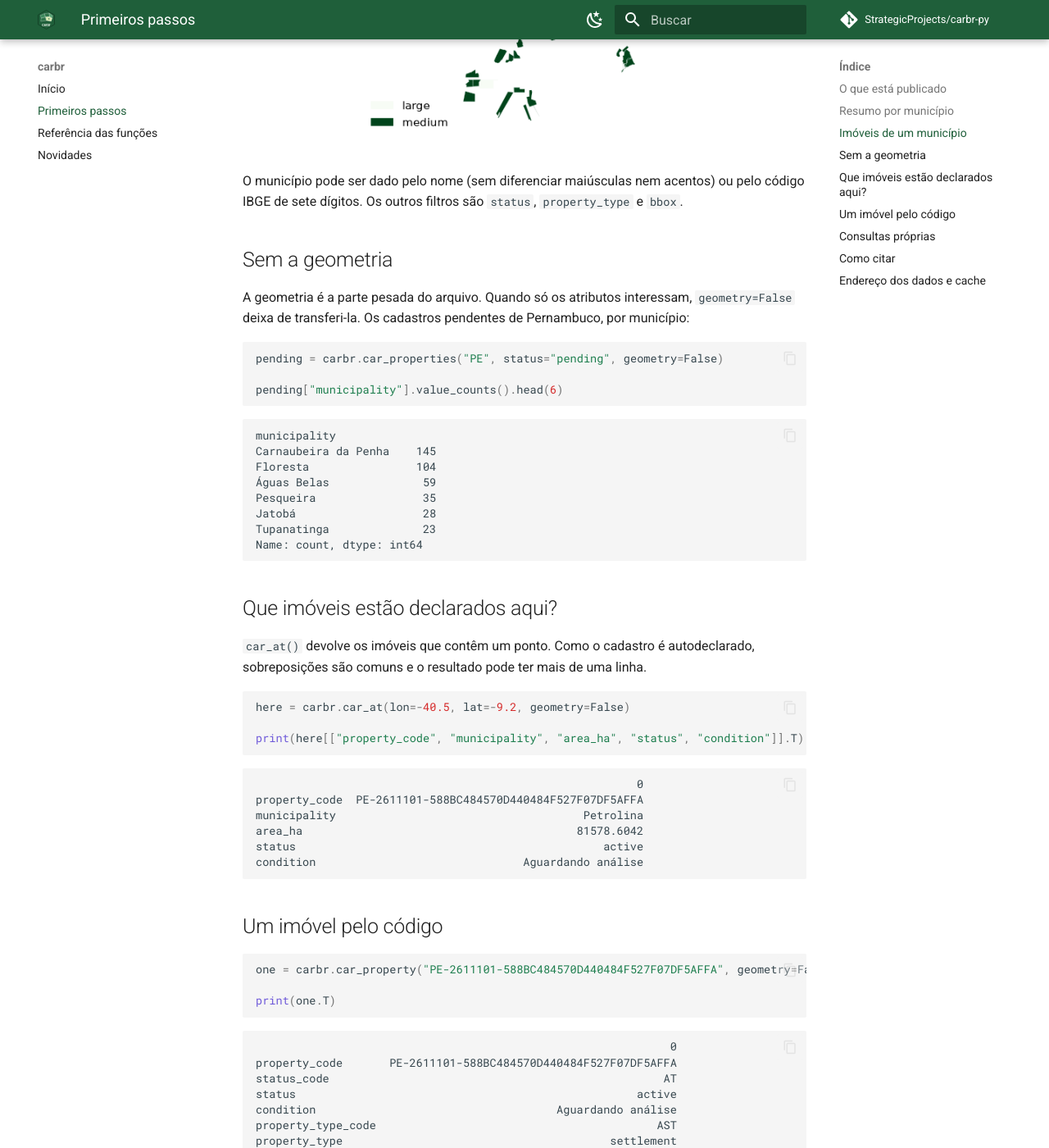
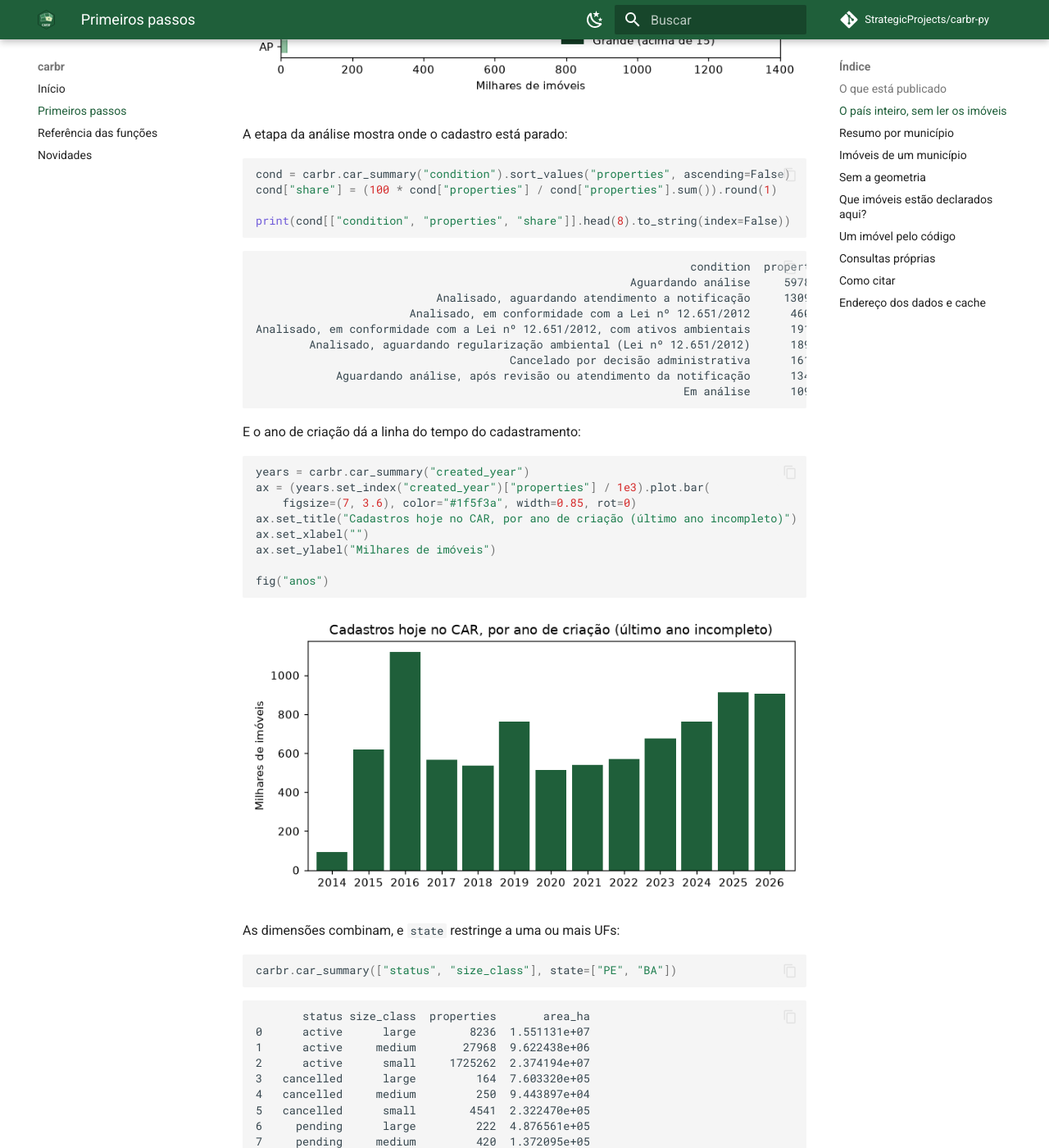
Before and after one commit to castlaboratory/carbr-py, an MkDocs documentation site: the page built from docs/primeiros-passos.md, in a window 1280 px wide and 1400 px high, scrolled down 3350 px. Shown: the whole window at 82% size. Built offline with MkDocs 1.6.1 and Material for MkDocs 9.7.7, drawn with Linux system fonts in a browser that asks for light colours; comment, search, counter and statistics services are not loaded; some of the changed text lies outside the part shown.

Commit message:
car_summary(): resumo pré-calculado; vinheta com as 27 UFs
Co-Authored-By: Claude Fable 5.2 <noreply@anthropic.com>

````diff
--- a/docs/primeiros-passos.md
+++ b/docs/primeiros-passos.md
@@ -3,13 +3,15 @@
 O **Cadastro Ambiental Rural (CAR)** é o registro público eletrônico dos imóveis
 rurais do país, criado pelo Código Florestal (Lei nº 12.651/2012) e mantido no Sicar
 pelo Serviço Florestal Brasileiro. O `carbr` lê uma republicação dos dados públicos
-do cadastro em GeoParquet: cada consulta transfere só os trechos do arquivo de que
-precisa, sem baixar a base de um estado inteiro e sem passar pelos servidores do Sicar.
+do cadastro em GeoParquet, com as 27 UFs e cerca de 8,6 milhões de imóveis. Cada
+consulta transfere só os trechos do arquivo de que precisa, sem baixar a base de um
+estado inteiro e sem passar pelos servidores do Sicar.
 
 | Função | Para quê |
 |---|---|
 | `car_catalog()` | O que está publicado |
 | `car_dictionary()` | O que cada coluna significa |
+| `car_summary()` | Totais pré-calculados, do estado ou do país |
 | `car_municipalities()` | Resumo por município |
 | `car_properties()` | Imóveis de uma UF, com filtros |
 | `car_property()` | Um imóvel pelo código |
@@ -20,26 +22,34 @@ precisa, sem baixar a base de um estado inteiro e sem passar pelos servidores do
 ## O que está publicado
 
 `car_catalog()` traz uma linha por UF, com o número de imóveis e os indicadores de
-qualidade da carga. A versão é a data em que os dados foram lidos do Sicar.
+qualidade da carga. A versão é a data da última atualização da publicação.
 
 ```python
 import carbr
 
 cat = carbr.car_catalog()
-print(cat.T)
+print(cat.attrs["version"], "-", len(cat), "UFs,", cat["properties"].sum(), "imóveis")
 
-cat.attrs["version"]
+cat.head(6)
 ```
 
 ```text
-                                0
-state                          PE
-properties                 436190
-municipalities                184
-invalid_geometries             50
-null_geometries                 0
-registered_in_other_state       7
-2026-11-25
+2026-11-25 - 27 UFs, 8578061 imóveis
+  state  properties  municipalities  invalid_geometries  null_geometries  \
+0    AC       63349              22                  19                0
+1    AL      143973             102                  19                0
+2    AM       99056              62                  94                0
+3    AP       17834              16                   2                0
+4    BA     1334593             416                   2                0
+5    CE      410650             184                  56                0
+
+   registered_in_other_state
+0                          0
+1                          5
+2                          0
+3                          0
+4                          1
+5                          3
 ```
 
 O dicionário de dados diz o que é cada coluna e qual era o seu nome no Sicar.
@@ -74,34 +84,135 @@ registration_state                NaN                           UF do prefixo de
           geometry    geo_area_imovel         Perímetro declarado do imóvel, WKB, EPSG:4674. Nulo se o Sicar não traz.
 ```
 
+## O país inteiro, sem ler os imóveis
+
+`car_summary()` lê tabelas pequenas, calculadas na publicação, com a contagem de
+imóveis e a área declarada por UF, situação, porte, tipo, etapa da análise e ano de
+criação do cadastro. O argumento `by` escolhe as dimensões; `None` dá o total.
+
+```python
+print(carbr.car_summary(None))
+
+carbr.car_summary("size_class")
+```
+
+```text
+   properties       area_ha
+0     8578061  8.161304e+08
+  size_class  properties       area_ha
+0      large      142974  4.105518e+08
+1     medium      398351  1.339702e+08
+2      small     8036736  2.716083e+08
+```
+
+Os pequenos imóveis, de até quatro módulos fiscais, são mais de nove em cada dez
+cadastros e um terço da área declarada. Por UF:
+
+```python
+by_state = carbr.car_summary(["state", "size_class"])
+wide = by_state.pivot(index="state", columns="size_class", values="properties").fillna(0)
+wide = wide.loc[wide.sum(axis=1).sort_values().index, ["small", "medium", "large"]] / 1e3
+wide.columns = ["Pequeno (até 4 módulos fiscais)", "Médio (4 a 15)", "Grande (acima de 15)"]
+
+ax = wide.plot.barh(stacked=True, figsize=(7, 6.5), width=0.8,
+                    color=["#8fbf9f", "#3d8a5c", "#123a23"])
+ax.set_title("Imóveis declarados no CAR, por UF e porte")
+ax.set_xlabel("Milhares de imóveis")
+ax.set_ylabel("")
+ax.legend(frameon=False, loc="lower right")
+
+fig("estados")
+```
+
+![estados](assets/estados.png)
+
+A etapa da análise mostra onde o cadastro está parado:
+
+```python
+cond = carbr.car_summary("condition").sort_values("properties", ascending=False)
+cond["share"] = (100 * cond["properties"] / cond["properties"].sum()).round(1)
+
+print(cond[["condition", "properties", "share"]].head(8).to_string(index=False))
+```
+
+```text
+                                                                 condition  properties  share
+                                                        Aguardando análise     5978543   69.7
+                           Analisado, aguardando atendimento a notificação     1309315   15.3
+                       Analisado, em conformidade com a Lei nº 12.651/2012      460502    5.4
+Analisado, em conformidade com a Lei nº 12.651/2012, com ativos ambientais      191767    2.2
+        Analisado, aguardando regularização ambiental (Lei nº 12.651/2012)      189447    2.2
+                                      Cancelado por decisão administrativa      161970    1.9
+            Aguardando análise, após revisão ou atendimento da notificação      134338    1.6
+                                                                Em análise      109335    1.3
+```
+
+E o ano de criação dá a linha do tempo do cadastramento:
+
+```python
+years = carbr.car_summary("created_year")
+ax = (years.set_index("created_year")["properties"] / 1e3).plot.bar(
+    figsize=(7, 3.6), color="#1f5f3a", width=0.85, rot=0)
+ax.set_title("Cadastros hoje no CAR, por ano de criação (último ano incompleto)")
+ax.set_xlabel("")
+ax.set_ylabel("Milhares de imóveis")
+
+fig("anos")
+```
+
+![anos](assets/anos.png)
+
+As dimensões combinam, e `state` restringe a uma ou mais UFs:
+
+```python
+carbr.car_summary(["status", "size_class"], state=["PE", "BA"])
+```
+
+```text
+       status size_class  properties       area_ha
+0      active      large        8236  1.551131e+07
+1      active     medium       27968  9.622438e+06
+2      active      small     1725262  2.374194e+07
+3   cancelled      large         164  7.603320e+05
+4   cancelled     medium         250  9.443897e+04
+5   cancelled      small        4541  2.322470e+05
+6     pending      large         222  4.876561e+05
+7     pending     medium         420  1.372095e+05
+8     pending      small        3669  8.763069e+04
+9   suspended      large          13  6.799360e+04
+10  suspended     medium           8  2.958711e+03
+11  suspended      small          30  2.372574e+03
+```
+
 ## Resumo por município
 
-Para contagens, não é preciso ler os imóveis: o resumo municipal é um arquivo
-pequeno, guardado em cache.
+O resumo municipal também é pré-calculado. Sem argumento, traz os municípios de
+todas as UFs.
 
 ```python
-mun = carbr.car_municipalities("PE")
+mun = carbr.car_municipalities()
 
 mun.sort_values("properties", ascending=False)[
-    ["municipality", "properties", "small_properties", "area_ha", "pending"]
+    ["state", "municipality", "properties", "small_properties", "area_ha", "pending"]
 ].head(6)
 ```
 
 ```text
-    municipality  properties  small_properties      area_ha  pending
-12     Araripina       15663             15625  187423.2964        1
-112     Ouricuri       14200             14182  219156.7227        6
-124    Petrolina       10918             10799  411153.0978       11
-29        Buíque        9734              9651  109496.3160        3
-21        Bodocó        7271              7236  147941.1297        2
-55      Custódia        6598              6540  153165.5342        1
+     state       municipality  properties  small_properties       area_ha  pending
+16      RO        Porto Velho       25819             24145  3.296893e+06     5446
+2083    BA        Monte Santo       24609             24541  1.889741e+05        0
+5563    DF           Brasília       21049             17597  1.202233e+06      135
+2122    BA       Pilão Arcado       16403             16241  1.061906e+06        1
+1476    PE          Araripina       15663             15625  1.874233e+05        1
+1951    BA  Euclides da Cunha       14962             14892  1.357437e+05       44
 ```
 
 ## Imóveis de um município
 
 Os filtros de `car_properties()` são aplicados antes da leitura. Aqui, os imóveis
-médios e grandes de Petrolina — algumas centenas, de um arquivo com mais de 400 mil.
-Com o extra `geo` instalado, o resultado é um GeoDataFrame em SIRGAS 2000.
+médios e grandes de Petrolina, em Pernambuco — algumas centenas, de um arquivo com
+mais de 400 mil. Com o extra `geo` instalado, o resultado é um GeoDataFrame em
+SIRGAS 2000.
 
 ```python
 petrolina = carbr.car_properties(
@@ -163,22 +274,30 @@ Name: count, dtype: int64
 
 ## Que imóveis estão declarados aqui?
 
-`car_at()` devolve os imóveis que contêm um ponto. Como o cadastro é autodeclarado,
-sobreposições são comuns e o resultado pode ter mais de uma linha.
+`car_at()` devolve os imóveis que contêm um ponto, procurando em todas as UFs (ou só
+nas de `state`). Como o cadastro é autodeclarado, sobreposições são comuns e o
+resultado pode ter mais de uma linha, como neste ponto do Distrito Federal:
 
 ```python
-here = carbr.car_at(lon=-40.5, lat=-9.2, geometry=False)
+here = carbr.car_at(lon=-47.9, lat=-15.8, geometry=False)
 
 print(here[["property_code", "municipality", "area_ha", "status", "condition"]].T)
 ```
 
 ```text
-                                                         0
-property_code  PE-2611101-588BC484570D440484F527F07DF5AFFA
-municipality                                     Petrolina
-area_ha                                         81578.6042
-status                                              active
-condition                               Aguardando análise
+                                                         0  \
+property_code  DF-5300108-AB840D7B499B43E69C3D999165FF2475
+municipality                                      Brasília
+area_ha                                         94378.9674
+status                                           cancelled
+condition             Cancelado por decisão administrativa
+
+                                                         1
+property_code  DF-5300108-1274A9532343473DB7413440C0ABF8AD
+municipality                                      Brasília
+area_ha                                        103414.5148
+status                                           cancelled
+condition             Cancelado por decisão administrativa
 ```
 
 ## Um imóvel pelo código
@@ -216,21 +335,24 @@ ymax                                                  -8.864982
 
 ## Consultas próprias
 
-`car_tbl()` devolve uma relação preguiçosa do DuckDB sobre os arquivos publicados.
-Nada é lido até o `.df()`, e a agregação roda sobre o arquivo remoto lendo só as
-colunas usadas.
+Para o que `car_summary()` não cobre, `car_tbl()` devolve uma relação preguiçosa do
+DuckDB sobre os arquivos publicados. Nada é lido até o `.df()`, e a consulta roda
+sobre o arquivo remoto lendo só as colunas usadas. Convém restringir a uma UF: sobre
+o país inteiro, uma agregação lê colunas de 8,6 milhões de linhas e leva minutos.
 
 ```python
-carbr.car_tbl("PE").aggregate(
-    "size_class, count(*) AS properties, round(sum(area_ha)) AS area_ha"
-).order("properties DESC").df()
+carbr.car_tbl("PE").filter("fiscal_modules > 15 AND status = 'active'").aggregate(
+    "municipality, count(*) AS properties, round(sum(area_ha)) AS area_ha"
+).order("area_ha DESC").limit(5).df()
 ```
 
 ```text
-  size_class  properties    area_ha
-0      small      429650  5934124.0
-1     medium        5167  1272210.0
-2      large        1373  1229005.0
+               municipality  properties  area_ha
+0  Santa Maria da Boa Vista           7  44671.0
+1             Serra Talhada          17  33847.0
+2                  Floresta          25  33767.0
+3                  Ibimirim          22  32990.0
+4                  Tacaratu          12  32455.0
 ```
 
 ## Como citar
@@ -247,5 +369,6 @@ Serviço Florestal Brasileiro. Sistema Nacional de Cadastro Ambiental Rural (Sic
 
 O pacote lê de um bucket público. Para usar um espelho compatível com S3 ou uma cópia
 local da publicação, chame `carbr.set_base_url()` ou defina a variável de ambiente
-`CAR_URL`. O catálogo e o resumo municipal ficam em cache em `carbr.car_cache_dir()`;
-os imóveis nunca são copiados para o disco.
+`CAR_URL`. O catálogo e os resumos ficam em cache em `carbr.car_cache_dir()`, e o
+catálogo vale por seis horas (`car_catalog(refresh=True)` o relê); os imóveis nunca
+são copiados para o disco.
--- a/src/carbr/__init__.py
+++ b/src/carbr/__init__.py
@@ -9,6 +9,7 @@ Quick start
 -----------
 >>> import carbr
 >>> carbr.car_catalog()                                          # doctest: +SKIP
+>>> carbr.car_summary(["state", "size_class"])                   # doctest: +SKIP
 >>> carbr.car_properties("PE", municipality="Petrolina")         # doctest: +SKIP
 >>> carbr.car_at(lon=-40.5, lat=-9.2)                            # doctest: +SKIP
 """
@@ -34,6 +35,7 @@ from .data import (
     car_municipalities,
     car_properties,
     car_property,
+    car_summary,
     car_tbl,
 )
 
@@ -53,6 +55,7 @@ __all__ = [
     "car_municipalities",
     "car_properties",
     "car_property",
+    "car_summary",
     "car_tbl",
     "set_base_url",
     "set_timeout",
````
Also changed, not shown: NEWS.md (+5 -3 lines), README.md (+3 -1 lines), docs/api.md (+2 -0 lines), docs/index.md (+3 -1 lines), docs/news.md (+5 -3 lines), docs/precompile.py (+92 -22 lines), docs/assets/anos.png (added), docs/assets/estados.png (added), 3 other files.
